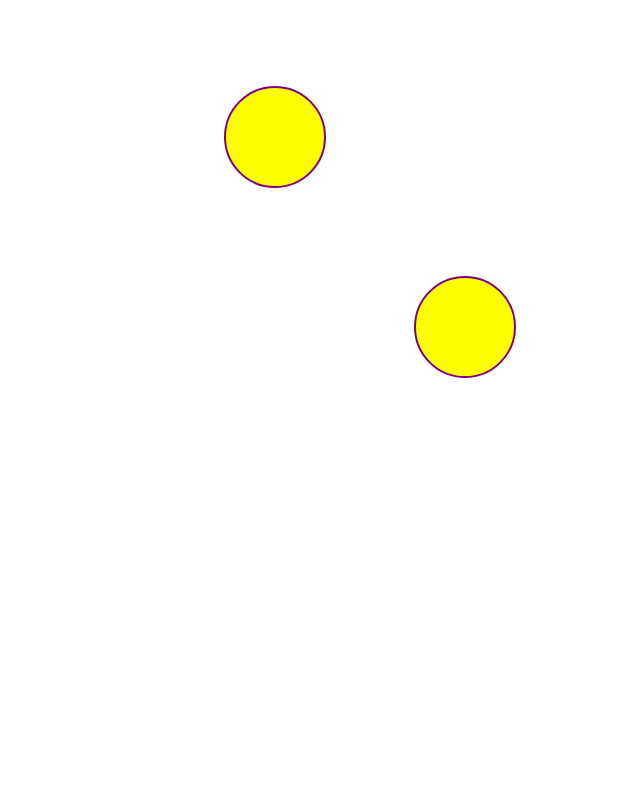
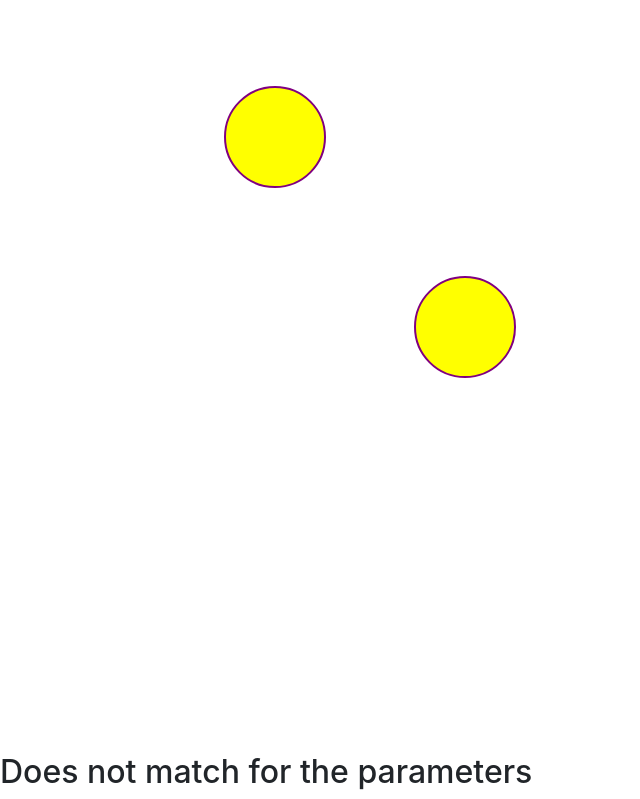
Before and after one commit to rajithabandara/redemo, an Angular app in the folder client/: page /reportengine in a window 1280 px wide. Shown: the part 251-1050 px from the top of the page, without its empty margins (0-640 px from the left). Before the commit the page ends 1004 px from the top, so only its background shows below. Built offline with nearby package versions, Linux system fonts and the light colour scheme.

Commit message:
Added switch case statement

```diff
--- a/client/src/app/report-engine/report-engine.component.html
+++ b/client/src/app/report-engine/report-engine.component.html
@@ -20,3 +20,25 @@
     style="fill: yellow; stroke: purple; stroke-width: 2;"
   />
 </svg> -->
+
+
+
+<div [ngSwitch]="qparam">
+  <div *ngSwitchCase="'plain'">
+    <h2>Plainsvg</h2>
+    <!-- <div class="container">
+      <app-svgcircle [coordinates]="companies"></app-svgcircle>
+    </div> -->
+  </div>
+  <div *ngSwitchCase="'rectan'">
+    <h2>Rectangles</h2>
+  </div>
+  <div *ngSwitchCase="'ellipse'">
+    <h2>Ellipse</h2>
+  </div>
+  <div *ngSwitchCase="'circle'">
+    <h2>circles</h2>
+  </div>
+  <div *ngSwitchDefault>
+    <h2>Does not match for the parameters</h2>
+  </div>
--- a/client/src/app/report-engine/report-engine.component.ts
+++ b/client/src/app/report-engine/report-engine.component.ts
@@ -1,5 +1,6 @@
 import { Component, OnInit } from '@angular/core';
 import { SvgcircleComponent } from '../components/svgcircle/svgcircle.component';
+import { ActivatedRoute } from '@angular/router';
 
 @Component({
   selector: 'app-report-engine',
@@ -12,7 +13,17 @@ export class ReportEngineComponent implements OnInit {
     { id: 1, name: 'Ready' },
     { id: 2, name: 'Started' },
   ];
-  constructor() {}
+
+
+  qparam:any;
+  constructor(router:ActivatedRoute) {
+    router.queryParamMap.subscribe(data =>{
+      this.qparam = data.get('item');
+      console.log(this.qparam);
+    })
+  }
+
+
 
   ngOnInit(): void {}
 }
```
